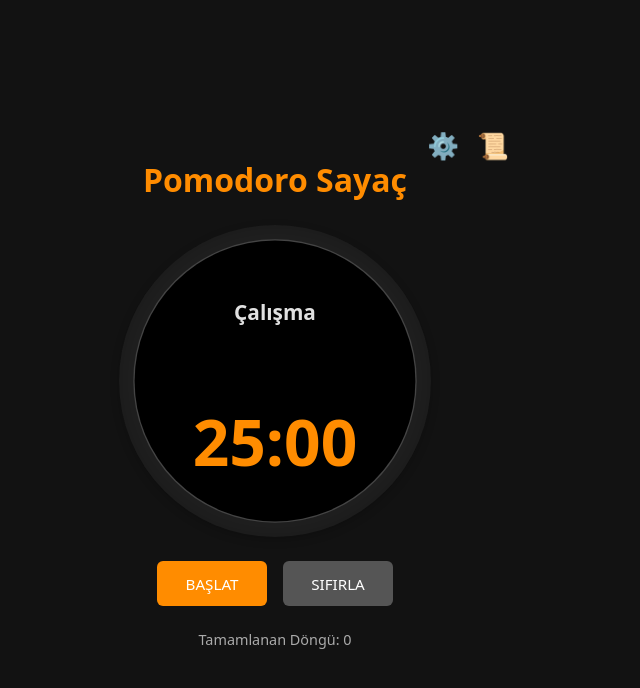
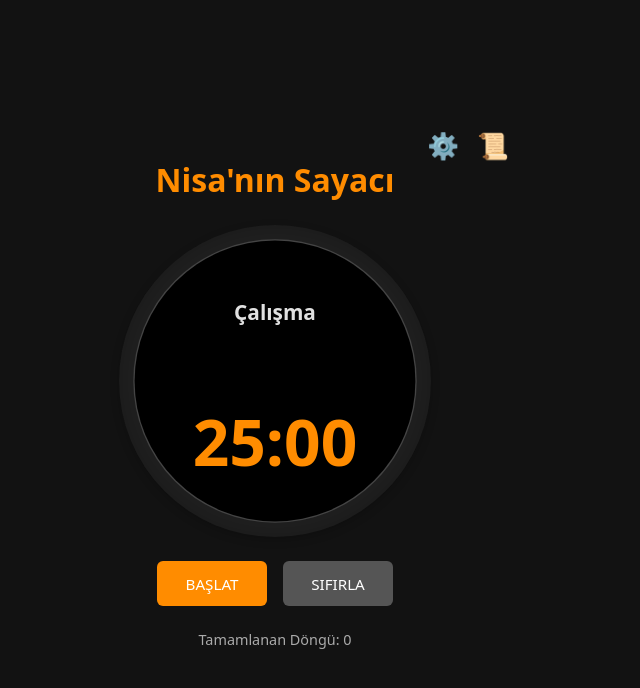
Before and after one commit to ArdaSeyhan34/Pomodoro, a plain HTML site: page index.html in a window 1280 px wide. Shown: the whole page, without its empty margins (365-1005 px from the left). Drawn offline with Linux system fonts and the light colour scheme.

Commit message:
Update index.html

```diff
--- a/index.html
+++ b/index.html
@@ -184,7 +184,7 @@
 </head>
 <body>
     <div class="app-container">
-        <h1>Pomodoro Sayaç</h1>
+        <h1>Nisa'nın Sayacı</h1>
         <div class="top-buttons">
             <button id="settings-button" title="Ayarlar">⚙️</button>
             <button id="history-button" title="Geçmiş">📜</button>
```
